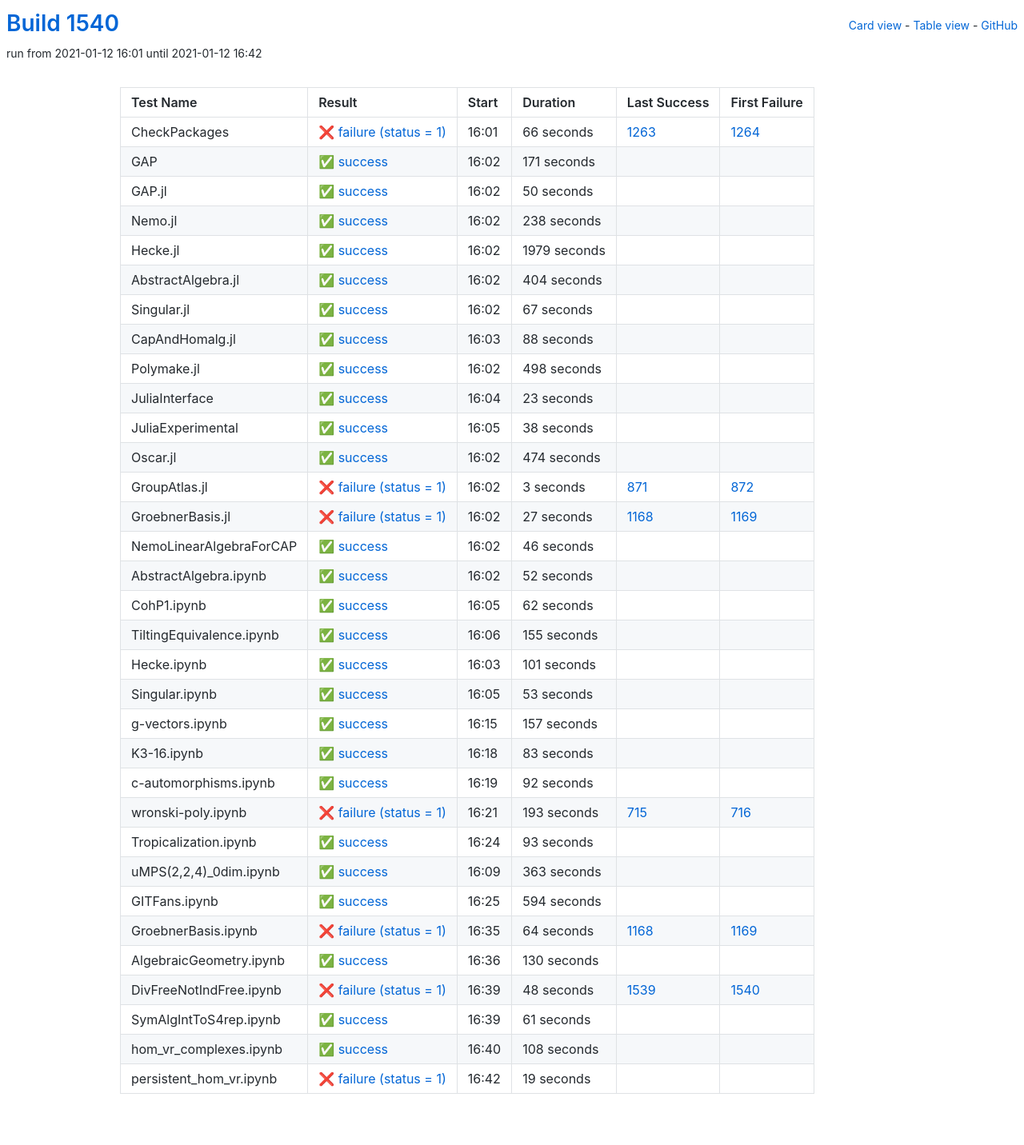
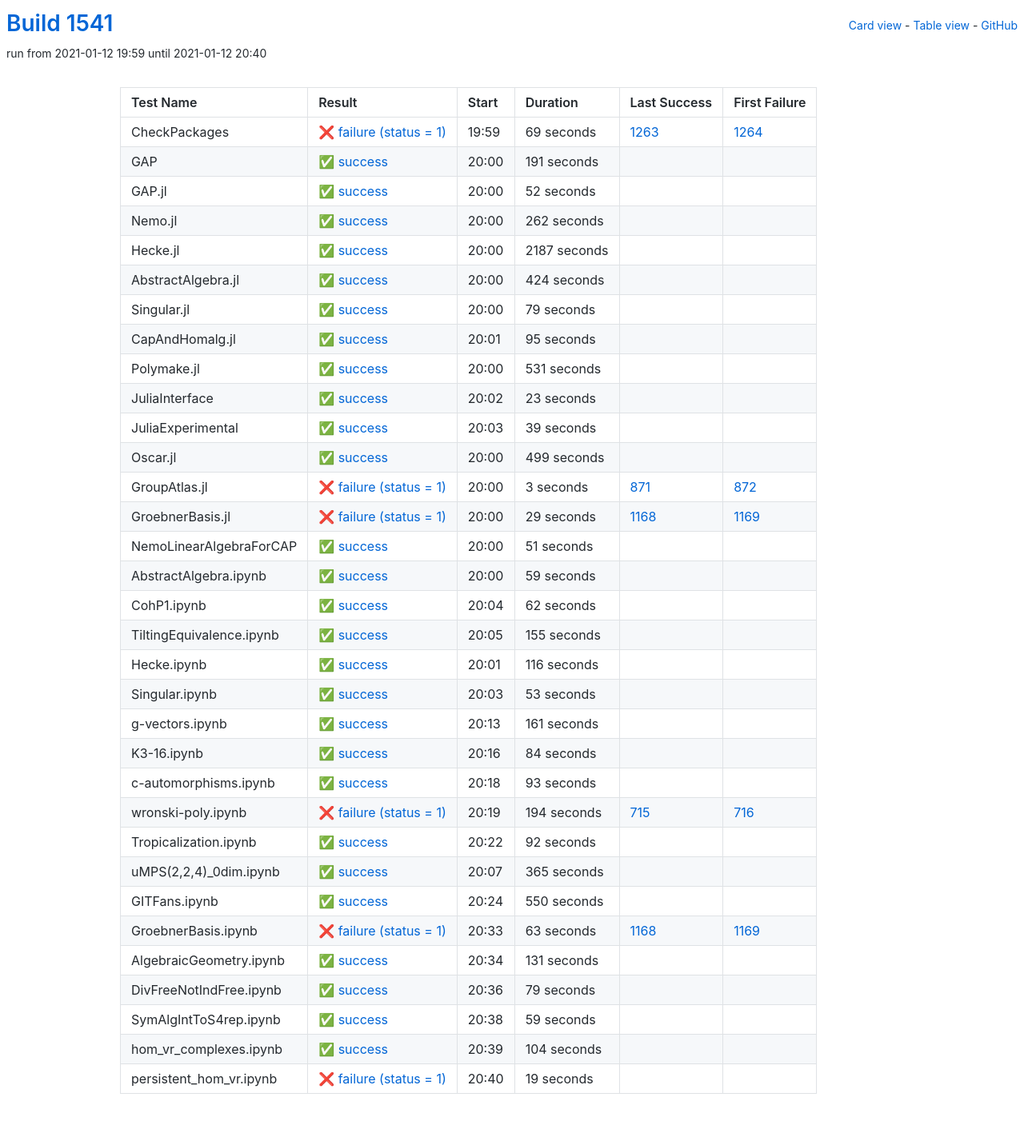
Before and after one commit to oscar-system/oscar-ci-status-stable, a Jekyll site: the page built from table.html, in a window 1280 px wide. Shown: the whole page at 80% size. Built offline with Jekyll 4.4.1, drawn with Linux system fonts in a browser that asks for light colours.

Commit message:
Build #1541

```diff
--- a/_data/ci.yml
+++ b/_data/ci.yml
@@ -1,6 +1,6 @@
 ---
-build: 1540
-build_url: https://oscarci.mathematik.uni-kl.de/job/oscar-stable/1540/
+build: 1541
+build_url: https://oscarci.mathematik.uni-kl.de/job/oscar-stable/1541/
 job: oscar-stable
 organization: oscar-system
 repo: oscar-ci-status-stable
@@ -8,116 +8,116 @@ repourl: https://github.com/oscar-system/oscar-ci-status-stable
 tests:
 - name: CheckPackages
   id: checkpackages
-  log: https://oscarci.mathematik.uni-kl.de/job/oscar-stable/1540/artifact/logs/build-1540/CheckPackages.log
-  start: 2021-01-12 16:01
+  log: https://oscarci.mathematik.uni-kl.de/job/oscar-stable/1541/artifact/logs/build-1541/CheckPackages.log
+  start: 2021-01-12 19:59
   success: false
   exitcode: 1
   status: failure
-  duration: 66
+  duration: 69
   last_success: 1263
   last_success_url: https://oscarci.mathematik.uni-kl.de/job/oscar-stable/1263/
   first_failure: 1264
   first_failure_url: https://oscarci.mathematik.uni-kl.de/job/oscar-stable/1264/
 - name: GAP
   id: gap
-  log: https://oscarci.mathematik.uni-kl.de/job/oscar-stable/1540/artifact/logs/build-1540/GAP.log
-  start: 2021-01-12 16:02
+  log: https://oscarci.mathematik.uni-kl.de/job/oscar-stable/1541/artifact/logs/build-1541/GAP.log
+  start: 2021-01-12 20:00
   success: true
   exitcode: 0
   status: success
-  duration: 171
+  duration: 191
   last_success: false
   last_success_url:
   first_failure: false
   first_failure_url:
 - name: GAP.jl
   id: gap-jl
-  log: https://oscarci.mathematik.uni-kl.de/job/oscar-stable/1540/artifact/logs/build-1540/GAP.jl.log
-  start: 2021-01-12 16:02
+  log: https://oscarci.mathematik.uni-kl.de/job/oscar-stable/1541/artifact/logs/build-1541/GAP.jl.log
+  start: 2021-01-12 20:00
   success: true
   exitcode: 0
   status: success
-  duration: 50
+  duration: 52
   last_success: false
   last_success_url:
   first_failure: false
   first_failure_url:
 - name: Nemo.jl
   id: nemo-jl
-  log: https://oscarci.mathematik.uni-kl.de/job/oscar-stable/1540/artifact/logs/build-1540/Nemo.jl.log
-  start: 2021-01-12 16:02
+  log: https://oscarci.mathematik.uni-kl.de/job/oscar-stable/1541/artifact/logs/build-1541/Nemo.jl.log
+  start: 2021-01-12 20:00
   success: true
   exitcode: 0
   status: success
-  duration: 238
+  duration: 262
   last_success: false
   last_success_url:
   first_failure: false
   first_failure_url:
 - name: Hecke.jl
   id: hecke-jl
-  log: https://oscarci.mathematik.uni-kl.de/job/oscar-stable/1540/artifact/logs/build-1540/Hecke.jl.log
-  start: 2021-01-12 16:02
+  log: https://oscarci.mathematik.uni-kl.de/job/oscar-stable/1541/artifact/logs/build-1541/Hecke.jl.log
+  start: 2021-01-12 20:00
   success: true
   exitcode: 0
   status: success
-  duration: 1979
+  duration: 2187
   last_success: false
   last_success_url:
   first_failure: false
   first_failure_url:
 - name: AbstractAlgebra.jl
   id: abstractalgebra-jl
-  log: https://oscarci.mathematik.uni-kl.de/job/oscar-stable/1540/artifact/logs/build-1540/AbstractAlgebra.jl.log
-  start: 2021-01-12 16:02
+  log: https://oscarci.mathematik.uni-kl.de/job/oscar-stable/1541/artifact/logs/build-1541/AbstractAlgebra.jl.log
+  start: 2021-01-12 20:00
   success: true
   exitcode: 0
   status: success
-  duration: 404
+  duration: 424
   last_success: false
   last_success_url:
   first_failure: false
   first_failure_url:
 - name: Singular.jl
   id: singular-jl
-  log: https://oscarci.mathematik.uni-kl.de/job/oscar-stable/1540/artifact/logs/build-1540/Singular.jl.log
-  start: 2021-01-12 16:02
+  log: https://oscarci.mathematik.uni-kl.de/job/oscar-stable/1541/artifact/logs/build-1541/Singular.jl.log
+  start: 2021-01-12 20:00
   success: true
   exitcode: 0
   status: success
-  duration: 67
+  duration: 79
   last_success: false
   last_success_url:
   first_failure: false
   first_failure_url:
 - name: CapAndHomalg.jl
   id: capandhomalg-jl
-  log: https://oscarci.mathematik.uni-kl.de/job/oscar-stable/1540/artifact/logs/build-1540/CapAndHomalg.jl.log
-  start: 2021-01-12 16:03
+  log: https://oscarci.mathematik.uni-kl.de/job/oscar-stable/1541/artifact/logs/build-1541/CapAndHomalg.jl.log
+  start: 2021-01-12 20:01
   success: true
   exitcode: 0
   status: success
-  duration: 88
+  duration: 95
   last_success: false
   last_success_url:
   first_failure: false
   first_failure_url:
 - name: Polymake.jl
   id: polymake-jl
-  log: https://oscarci.mathematik.uni-kl.de/job/oscar-stable/1540/artifact/logs/build-1540/Polymake.jl.log
-  start: 2021-01-12 16:02
+  log: https://oscarci.mathematik.uni-kl.de/job/oscar-stable/1541/artifact/logs/build-1541/Polymake.jl.log
+  start: 2021-01-12 20:00
   success: true
   exitcode: 0
   status: success
-  duration: 498
+  duration: 531
   last_success: false
   last_success_url:
   first_failure: false
   first_failure_url:
 - name: JuliaInterface
   id: juliainterface
-  log: https://oscarci.mathematik.uni-kl.de/job/oscar-stable/1540/artifact/logs/build-1540/JuliaInterface.log
-  start: 2021-01-12 16:04
+  log: https://oscarci.mathematik.uni-kl.de/job/oscar-stable/1541/artifact/logs/build-1541/JuliaInterface.log
+  start: 2021-01-12 20:02
   success: true
   exitcode: 0
   status: success
@@ -128,32 +128,32 @@ tests:
   first_failure_url:
 - name: JuliaExperimental
   id: juliaexperimental
-  log: https://oscarci.mathematik.uni-kl.de/job/oscar-stable/1540/artifact/logs/build-1540/JuliaExperimental.log
-  start: 2021-01-12 16:05
+  log: https://oscarci.mathematik.uni-kl.de/job/oscar-stable/1541/artifact/logs/build-1541/JuliaExperimental.log
+  start: 2021-01-12 20:03
   success: true
   exitcode: 0
   status: success
-  duration: 38
+  duration: 39
   last_success: false
   last_success_url:
   first_failure: false
   first_failure_url:
 - name: Oscar.jl
   id: oscar-jl
-  log: https://oscarci.mathematik.uni-kl.de/job/oscar-stable/1540/artifact/logs/build-1540/Oscar.jl.log
-  start: 2021-01-12 16:02
+  log: https://oscarci.mathematik.uni-kl.de/job/oscar-stable/1541/artifact/logs/build-1541/Oscar.jl.log
+  start: 2021-01-12 20:00
   success: true
   exitcode: 0
   status: success
-  duration: 474
+  duration: 499
   last_success: false
   last_success_url:
   first_failure: false
   first_failure_url:
 - name: GroupAtlas.jl
   id: groupatlas-jl
-  log: https://oscarci.mathematik.uni-kl.de/job/oscar-stable/1540/artifact/logs/build-1540/GroupAtlas.jl.log
-  start: 2021-01-12 16:02
+  log: https://oscarci.mathematik.uni-kl.de/job/oscar-stable/1541/artifact/logs/build-1541/GroupAtlas.jl.log
+  start: 2021-01-12 20:00
   success: false
   exitcode: 1
   status: failure
@@ -164,44 +164,44 @@ tests:
   first_failure_url: https://oscarci.mathematik.uni-kl.de/job/oscar-stable/872/
 - name: GroebnerBasis.jl
   id: groebnerbasis-jl
-  log: https://oscarci.mathematik.uni-kl.de/job/oscar-stable/1540/artifact/logs/build-1540/GroebnerBasis.jl.log
-  start: 2021-01-12 16:02
+  log: https://oscarci.mathematik.uni-kl.de/job/oscar-stable/1541/artifact/logs/build-1541/GroebnerBasis.jl.log
+  start: 2021-01-12 20:00
   success: false
   exitcode: 1
   status: failure
-  duration: 27
+  duration: 29
   last_success: 1168
   last_success_url: https://oscarci.mathematik.uni-kl.de/job/oscar-stable/1168/
   first_failure: 1169
   first_failure_url: https://oscarci.mathematik.uni-kl.de/job/oscar-stable/1169/
 - name: NemoLinearAlgebraForCAP
   id: nemolinearalgebraforcap
-  log: https://oscarci.mathematik.uni-kl.de/job/oscar-stable/1540/artifact/logs/build-1540/NemoLinearAlgebraForCAP.log
-  start: 2021-01-12 16:02
+  log: https://oscarci.mathematik.uni-kl.de/job/oscar-stable/1541/artifact/logs/build-1541/NemoLinearAlgebraForCAP.log
+  start: 2021-01-12 20:00
   success: true
   exitcode: 0
   status: success
-  duration: 46
+  duration: 51
   last_success: false
   last_success_url:
   first_failure: false
   first_failure_url:
 - name: AbstractAlgebra.ipynb
   id: abstractalgebra-ipynb
-  log: https://oscarci.mathematik.uni-kl.de/job/oscar-stable/1540/artifact/logs/build-1540/AbstractAlgebra.ipynb.log
-  start: 2021-01-12 16:02
+  log: https://oscarci.mathematik.uni-kl.de/job/oscar-stable/1541/artifact/logs/build-1541/AbstractAlgebra.ipynb.log
+  start: 2021-01-12 20:00
   success: true
   exitcode: 0
   status: success
-  duration: 52
+  duration: 59
   last_success: false
   last_success_url:
   first_failure: false
   first_failure_url:
 - name: CohP1.ipynb
   id: cohp1-ipynb
-  log: https://oscarci.mathematik.uni-kl.de/job/oscar-stable/1540/artifact/logs/build-1540/CohP1.ipynb.log
-  start: 2021-01-12 16:05
+  log: https://oscarci.mathematik.uni-kl.de/job/oscar-stable/1541/artifact/logs/build-1541/CohP1.ipynb.log
+  start: 2021-01-12 20:04
   success: true
   exitcode: 0
   status: success
@@ -212,8 +212,8 @@ tests:
   first_failure_url:
 - name: TiltingEquivalence.ipynb
   id: tiltingequivalence-ipynb
-  log: https://oscarci.mathematik.uni-kl.de/job/oscar-stable/1540/artifact/logs/build-1540/TiltingEquivalence.ipynb.log
-  start: 2021-01-12 16:06
+  log: https://oscarci.mathematik.uni-kl.de/job/oscar-stable/1541/artifact/logs/build-1541/TiltingEquivalence.ipynb.log
+  start: 2021-01-12 20:05
   success: true
   exitcode: 0
   status: success
@@ -224,20 +224,20 @@ tests:
   first_failure_url:
 - name: Hecke.ipynb
   id: hecke-ipynb
-  log: https://oscarci.mathematik.uni-kl.de/job/oscar-stable/1540/artifact/logs/build-1540/Hecke.ipynb.log
-  start: 2021-01-12 16:03
+  log: https://oscarci.mathematik.uni-kl.de/job/oscar-stable/1541/artifact/logs/build-1541/Hecke.ipynb.log
+  start: 2021-01-12 20:01
   success: true
   exitcode: 0
   status: success
-  duration: 101
+  duration: 116
   last_success: false
   last_success_url:
   first_failure: false
   first_failure_url:
 - name: Singular.ipynb
   id: singular-ipynb
-  log: https://oscarci.mathematik.uni-kl.de/job/oscar-stable/1540/artifact/logs/build-1540/Singular.ipynb.log
-  start: 2021-01-12 16:05
+  log: https://oscarci.mathematik.uni-kl.de/job/oscar-stable/1541/artifact/logs/build-1541/Singular.ipynb.log
+  start: 2021-01-12 20:03
   success: true
   exitcode: 0
   status: success
@@ -248,32 +248,56 @@ tests:
   first_failure_url:
 - name: g-vectors.ipynb
   id: g-vectors-ipynb
-  log: https://oscarci.mathematik.uni-kl.de/job/oscar-stable/1540/artifact/logs/build-1540/g-vectors.ipynb.log
-  start: 2021-01-12 16:15
+  log: https://oscarci.mathematik.uni-kl.de/job/oscar-stable/1541/artifact/logs/build-1541/g-vectors.ipynb.log
+  start: 2021-01-12 20:13
   success: true
   exitcode: 0
   status: success
-  duration: 157
+  duration: 161
   last_success: false
   last_success_url:
   first_failure: false
   first_failure_url:
 - name: K3-16.ipynb
   id: k3-16-ipynb
-  log: https://oscarci.mathematik.uni-kl.de/job/oscar-stable/1540/artifact/logs/build-1540/K3-16.ipynb.log
-  start: 2021-01-12 16:18
+  log: https://oscarci.mathematik.uni-kl.de/job/oscar-stable/1541/artifact/logs/build-1541/K3-16.ipynb.log
+  start: 2021-01-12 20:16
   success: true
   exitcode: 0
   status: success
-  duration: 83
+  duration: 84
   last_success: false
   last_success_url:
   first_failure: false
   first_failure_url:
 - name: c-automorphisms.ipynb
   id: c-automorphisms-ipynb
-  log: https://oscarci.mathematik.uni-kl.de/job/oscar-stable/1540/artifact/logs/build-1540/c-automorphisms.ipynb.log
-  start: 2021-01-12 16:19
+  log: https://oscarci.mathematik.uni-kl.de/job/oscar-stable/1541/artifact/logs/build-1541/c-automorphisms.ipynb.log
+  start: 2021-01-12 20:18
+  success: true
+  exitcode: 0
+  status: success
+  duration: 93
+  last_success: false
+  last_success_url:
+  first_failure: false
+  first_failure_url:
+- name: wronski-poly.ipynb
+  id: wronski-poly-ipynb
+  log: https://oscarci.mathematik.uni-kl.de/job/oscar-stable/1541/artifact/logs/build-1541/wronski-poly.ipynb.log
+  start: 2021-01-12 20:19
+  success: false
+  exitcode: 1
+  status: failure
+  duration: 194
+  last_success: 715
+  last_success_url: https://oscarci.mathematik.uni-kl.de/job/oscar-stable/715/
+  first_failure: 716
+  first_failure_url: https://oscarci.mathematik.uni-kl.de/job/oscar-stable/716/
+- name: Tropicalization.ipynb
+  id: tropicalization-ipynb
+  log: https://oscarci.mathematik.uni-kl.de/job/oscar-stable/1541/artifact/logs/build-1541/Tropicalization.ipynb.log
+  start: 2021-01-12 20:22
   success: true
   exitcode: 0
   status: success
@@ -282,118 +306,94 @@ tests:
   last_success_url:
   first_failure: false
   first_failure_url:
-- name: wronski-poly.ipynb
-  id: wronski-poly-ipynb
-  log: https://oscarci.mathematik.uni-kl.de/job/oscar-stable/1540/artifact/logs/build-1540/wronski-poly.ipynb.log
-  start: 2021-01-12 16:21
-  success: false
-  exitcode: 1
-  status: failure
-  duration: 193
-  last_success: 715
-  last_success_url: https://oscarci.mathematik.uni-kl.de/job/oscar-stable/715/
-  first_failure: 716
-  first_failure_url: https://oscarci.mathematik.uni-kl.de/job/oscar-stable/716/
-- name: Tropicalization.ipynb
-  id: tropicalization-ipynb
-  log: https://oscarci.mathematik.uni-kl.de/job/oscar-stable/1540/artifact/logs/build-1540/Tropicalization.ipynb.log
-  start: 2021-01-12 16:24
+- name: uMPS(2,2,4)_0dim.ipynb
+  id: umps-2-2-4-0dim-ipynb
+  log: https://oscarci.mathematik.uni-kl.de/job/oscar-stable/1541/artifact/logs/build-1541/uMPS-2-2-4-_0dim.ipynb.log
+  start: 2021-01-12 20:07
   success: true
   exitcode: 0
   status: success
-  duration: 93
-  last_success: false
-  last_success_url:
-  first_failure: false
-  first_failure_url:
-- name: uMPS(2,2,4)_0dim.ipynb
-  id: umps-2-2-4-0dim-ipynb
-  log: https://oscarci.mathematik.uni-kl.de/job/oscar-stable/1540/artifact/logs/build-1540/uMPS-2-2-4-_0dim.ipynb.log
-  start: 2021-01-12 16:09
-  success: true
-  exitcode: 0
-  status: success
-  duration: 363
+  duration: 365
   last_success: false
   last_success_url:
   first_failure: false
   first_failure_url:
 - name: GITFans.ipynb
   id: gitfans-ipynb
-  log: https://oscarci.mathematik.uni-kl.de/job/oscar-stable/1540/artifact/logs/build-1540/GITFans.ipynb.log
-  start: 2021-01-12 16:25
+  log: https://oscarci.mathematik.uni-kl.de/job/oscar-stable/1541/artifact/logs/build-1541/GITFans.ipynb.log
+  start: 2021-01-12 20:24
   success: true
   exitcode: 0
   status: success
-  duration: 594
+  duration: 550
   last_success: false
   last_success_url:
   first_failure: false
   first_failure_url:
 - name: GroebnerBasis.ipynb
   id: groebnerbasis-ipynb
-  log: https://oscarci.mathematik.uni-kl.de/job/oscar-stable/1540/artifact/logs/build-1540/GroebnerBasis.ipynb.log
-  start: 2021-01-12 16:35
+  log: https://oscarci.mathematik.uni-kl.de/job/oscar-stable/1541/artifact/logs/build-1541/GroebnerBasis.ipynb.log
+  start: 2021-01-12 20:33
   success: false
   exitcode: 1
   status: failure
-  duration: 64
+  duration: 63
   last_success: 1168
   last_success_url: https://oscarci.mathematik.uni-kl.de/job/oscar-stable/1168/
   first_failure: 1169
   first_failure_url: https://oscarci.mathematik.uni-kl.de/job/oscar-stable/1169/
 - name: AlgebraicGeometry.ipynb
   id: algebraicgeometry-ipynb
-  log: https://oscarci.mathematik.uni-kl.de/job/oscar-stable/1540/artifact/logs/build-1540/AlgebraicGeometry.ipynb.log
-  start: 2021-01-12 16:36
+  log: https://oscarci.mathematik.uni-kl.de/job/oscar-stable/1541/artifact/logs/build-1541/AlgebraicGeometry.ipynb.log
+  start: 2021-01-12 20:34
   success: true
   exitcode: 0
   status: success
-  duration: 130
+  duration: 131
   last_success: false
   last_success_url:
   first_failure: false
   first_failure_url:
 - name: DivFreeNotIndFree.ipynb
   id: divfreenotindfree-ipynb
-  log: https://oscarci.mathematik.uni-kl.de/job/oscar-stable/1540/artifact/logs/build-1540/DivFreeNotIndFree.ipynb.log
-  start: 2021-01-12 16:39
-  success: false
-  exitcode: 1
-  status: failure
-  duration: 48
-  last_success: 1539
-  last_success_url: https://oscarci.mathematik.uni-kl.de/job/oscar-stable/1539/
-  first_failure: 1540
-  first_failure_url: https://oscarci.mathematik.uni-kl.de/job/oscar-stable/1540/
-- name: SymAlgIntToS4rep.ipynb
-  id: symalginttos4rep-ipynb
-  log: https://oscarci.mathematik.uni-kl.de/job/oscar-stable/1540/artifact/logs/build-1540/SymAlgIntToS4rep.ipynb.log
-  start: 2021-01-12 16:39
+  log: https://oscarci.mathematik.uni-kl.de/job/oscar-stable/1541/artifact/logs/build-1541/DivFreeNotIndFree.ipynb.log
+  start: 2021-01-12 20:36
   success: true
   exitcode: 0
   status: success
-  duration: 61
+  duration: 79
+  last_success: false
+  last_success_url:
+  first_failure: false
+  first_failure_url:
+- name: SymAlgIntToS4rep.ipynb
+  id: symalginttos4rep-ipynb
+  log: https://oscarci.mathematik.uni-kl.de/job/oscar-stable/1541/artifact/logs/build-1541/SymAlgIntToS4rep.ipynb.log
+  start: 2021-01-12 20:38
+  success: true
+  exitcode: 0
+  status: success
+  duration: 59
   last_success: false
   last_success_url:
   first_failure: false
   first_failure_url:
 - name: hom_vr_complexes.ipynb
   id: hom-vr-complexes-ipynb
-  log: https://oscarci.mathematik.uni-kl.de/job/oscar-stable/1540/artifact/logs/build-1540/hom_vr_complexes.ipynb.log
-  start: 2021-01-12 16:40
+  log: https://oscarci.mathematik.uni-kl.de/job/oscar-stable/1541/artifact/logs/build-1541/hom_vr_complexes.ipynb.log
+  start: 2021-01-12 20:39
   success: true
   exitcode: 0
   status: success
-  duration: 108
+  duration: 104
   last_success: false
   last_success_url:
   first_failure: false
   first_failure_url:
 - name: persistent_hom_vr.ipynb
   id: persistent-hom-vr-ipynb
-  log: https://oscarci.mathematik.uni-kl.de/job/oscar-stable/1540/artifact/logs/build-1540/persistent_hom_vr.ipynb.log
-  start: 2021-01-12 16:42
+  log: https://oscarci.mathematik.uni-kl.de/job/oscar-stable/1541/artifact/logs/build-1541/persistent_hom_vr.ipynb.log
+  start: 2021-01-12 20:40
   success: false
   exitcode: 1
   status: failure
```
Also changed, not shown: README.md.
